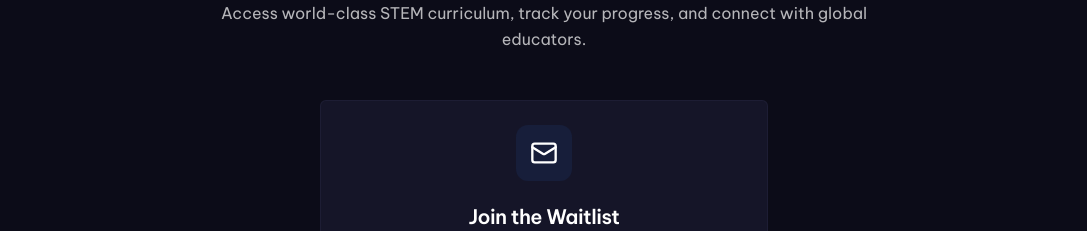
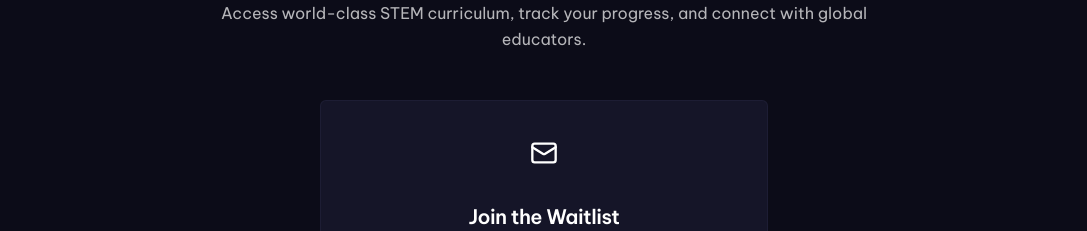
Before and after one commit to STEMise/stemise-website-current-1-3-2026, a React (Vite) app: page /courses in a window 1280 px wide. Shown: the part 1440-1671 px from the top of the page, without its empty margins (96-1183 px from the left). Built offline with nearby package versions, Linux system fonts and the light colour scheme; the HTML template or start-up script is replaced by a standard one.

Commit message:
Visual edit in Lovable
Edited UI in Lovable

```diff
--- a/src/pages/Courses.tsx
+++ b/src/pages/Courses.tsx
@@ -208,7 +208,7 @@ const Courses = () => {
             {/* Waitlist Card */}
             <Card className="max-w-md mx-auto border border-border/50 bg-card">
               <CardHeader className="text-center">
-                <div className="w-14 h-14 bg-primary/10 rounded-xl flex items-center justify-center mx-auto mb-4">
+                <div className="w-14 h-14 rounded-xl flex items-center justify-center mx-auto mb-4 bg-transparent">
                   <Mail className="h-7 w-7 text-white" />
                 </div>
                 <CardTitle className="text-xl font-semibold">Join the Waitlist</CardTitle>
```
